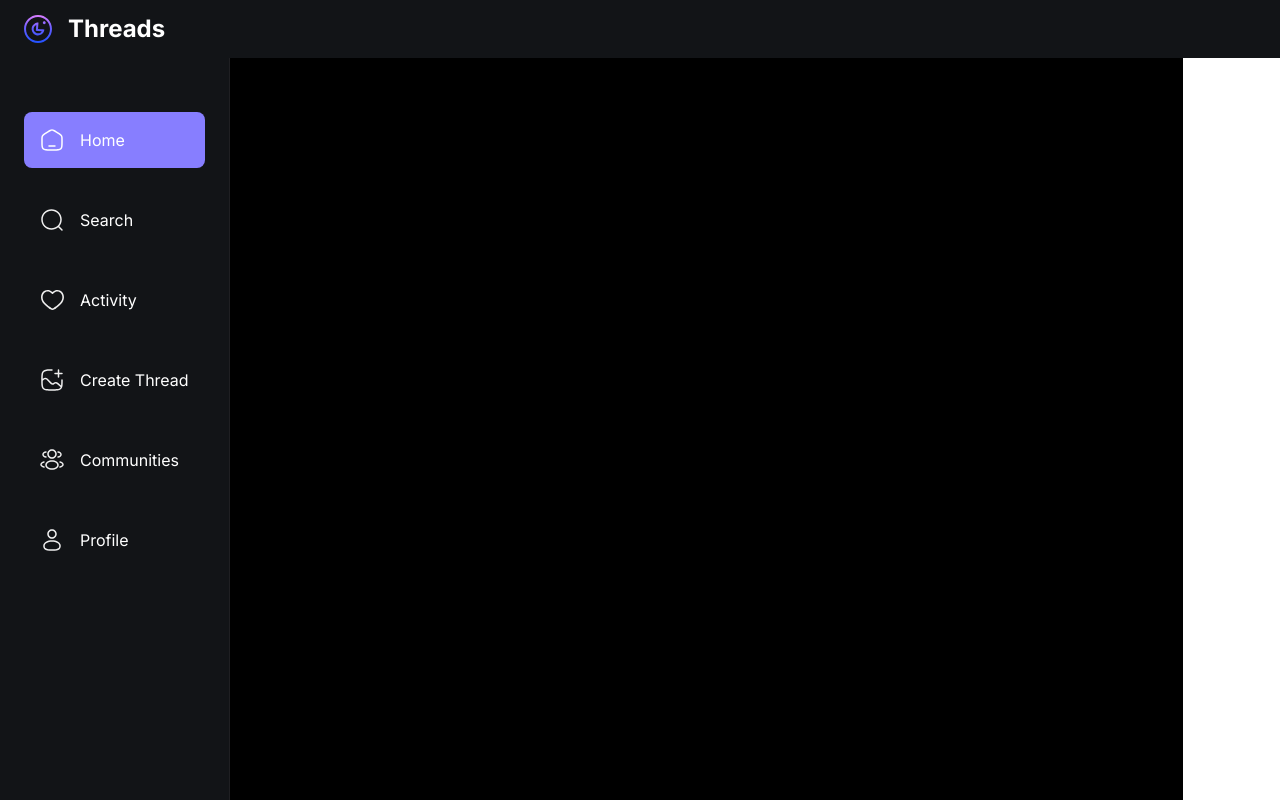
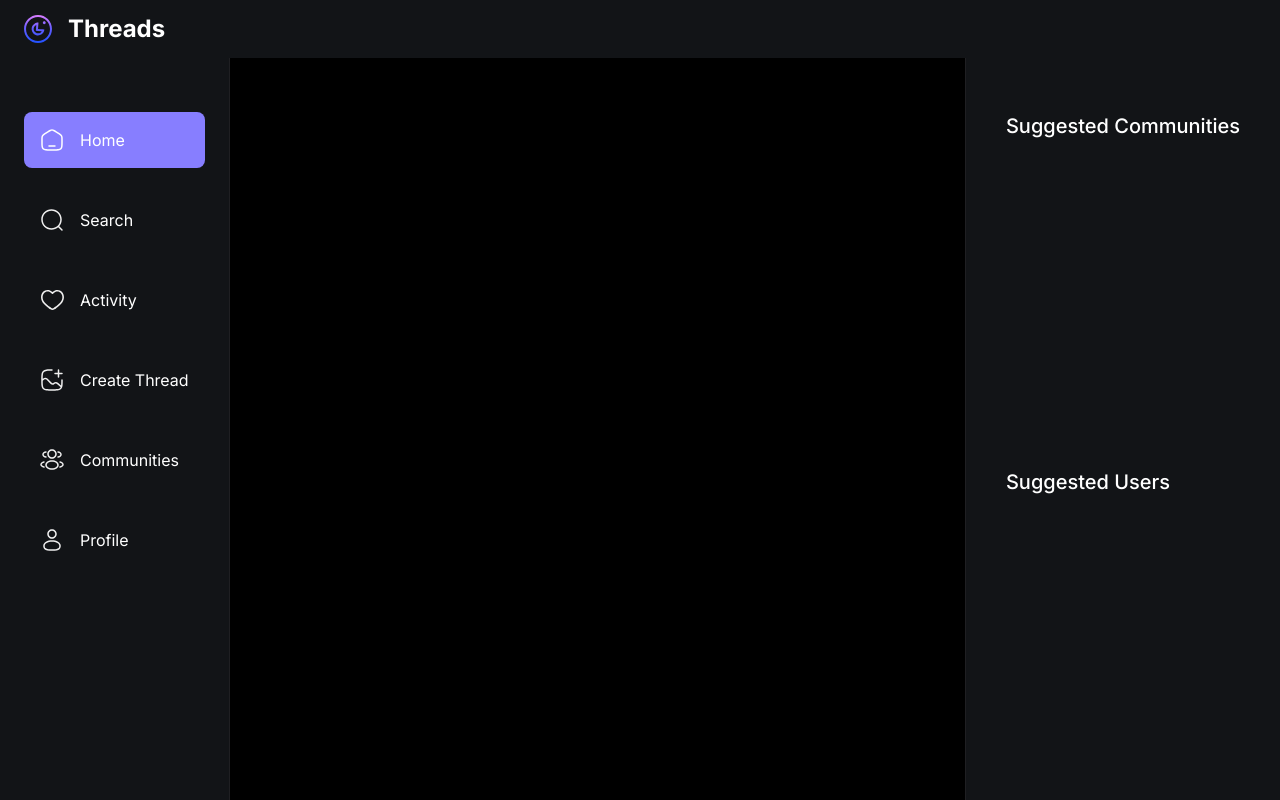
Before and after one commit to Chandrasura25/Threads-with-NextJs, a Next.js app: page / in a window 1280 px wide. Built offline with nearby package versions, Linux system fonts and the light colour scheme; no server answers.

Commit message:
right sidebar

```diff
--- a/components/shared/RightSidebar.tsx
+++ b/components/shared/RightSidebar.tsx
@@ -1,4 +1,13 @@
 function RightSidebar(){
-    return <h1>RightSidebar</h1>
+    return (
+      <section className="custom-scrollbar rightsidebar">
+        <div className="flex flex-1 flex-col justify-start">
+          <h1 className="text-heading4-medium text-light-1">Suggested Communities</h1>
+        </div>
+        <div className="flex flex-1 flex-col justify-start">
+          <h1 className="text-heading4-medium text-light-1">Suggested Users</h1>
+        </div>
+      </section>
+    )
   }
   export default RightSidebar;
```
